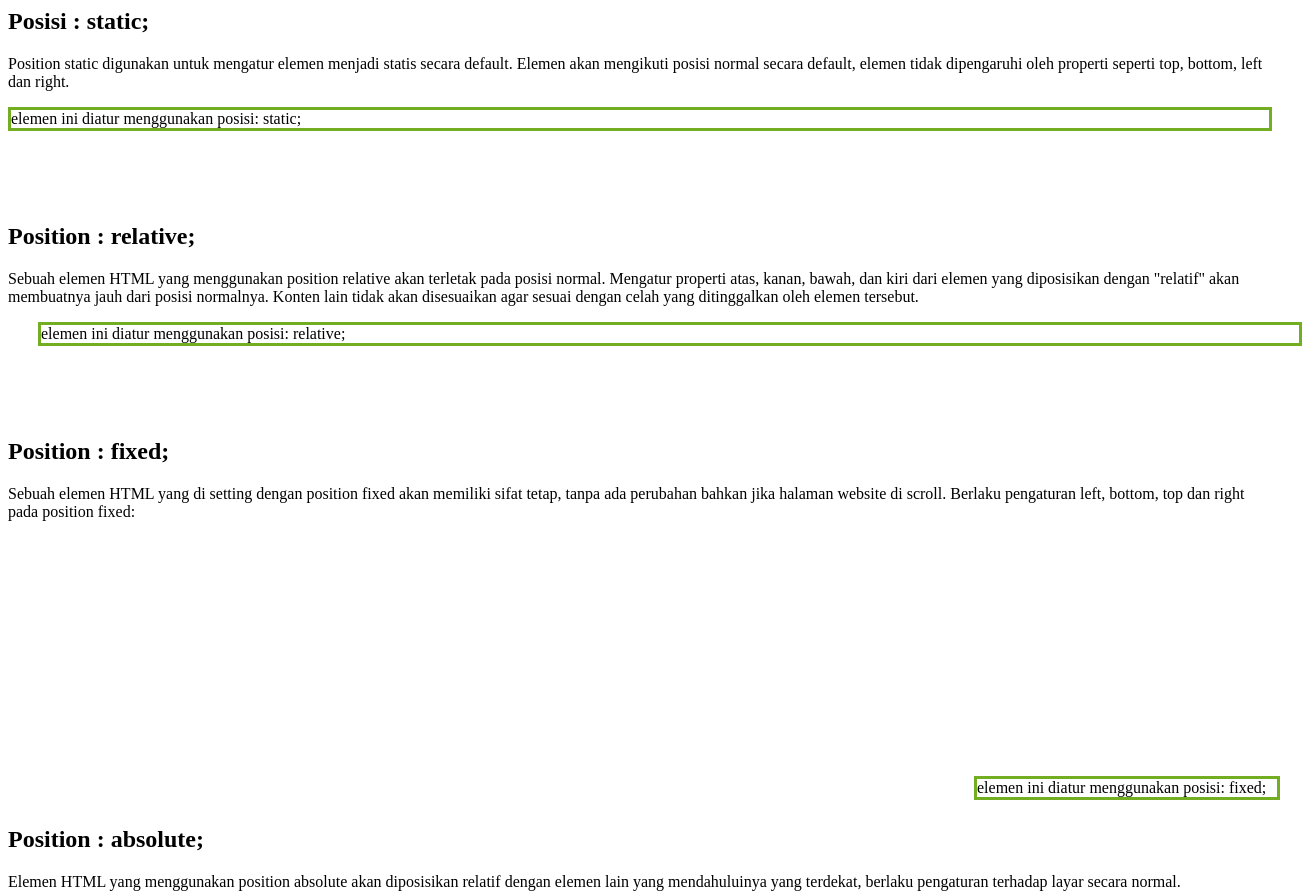
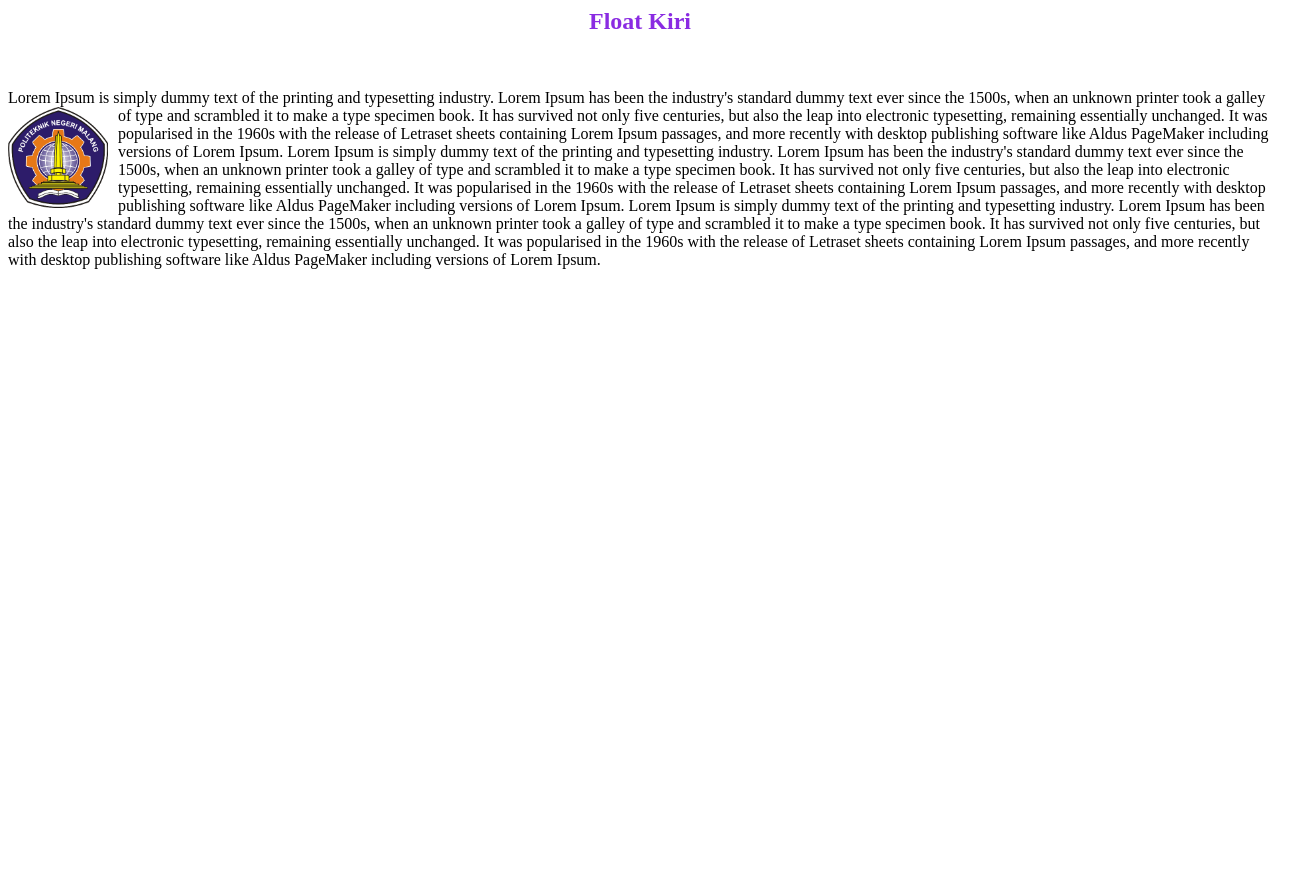
Before and after one commit to Nandaricco04/dasarWeb, a plain HTML site: page index.html in a window 1280 px wide. Shown: the top 894 px of the page, 1302 px wide, since content can reach past the window. After the commit the page ends 800 px from the top, so only its background shows below. Drawn offline with Linux system fonts and the light colour scheme.

Commit message:
bagian 11

```diff
--- a/index.html
+++ b/index.html
@@ -1,77 +1,35 @@
 <html>
     <head>
-        <title>Position CSS</title>
-        <link rel="stylesheet" type="text/css" href="stylePosition.css">
+        <title>Menggunakan Float</title>
+        <link rel="stylesheet" type="text/css" href="styleFloat.css">
     </head>
 
     <body>
-        <h2>Posisi : static;</h2>
-
-        <p>Position static digunakan untuk mengatur elemen menjadi statis secara default.
-        Elemen akan mengikuti posisi normal secara default,
-        elemen tidak dipengaruhi oleh properti seperti top, bottom, left dan right.</p>
-
-        <div class="static">
-            elemen ini diatur menggunakan posisi: static;
-        </div>
-        <br><br><br><br>
-
-        <h2>Position : relative;</h2>
-        <p> Sebuah elemen HTML yang menggunakan position relative akan terletak pada posisi normal.
-        Mengatur properti atas, kanan, bawah, dan kiri dari elemen yang diposisikan dengan "relatif"
-        akan membuatnya jauh dari posisi normalnya.
-        Konten lain tidak akan disesuaikan agar sesuai dengan celah yang ditinggalkan oleh elemen tersebut.</p>
-
-        <div class="relative">
-            elemen ini diatur menggunakan posisi: relative;
-        </div>
-        <br><br><br><br>
-
-        <h2>Position : fixed;</h2>
-        <p>Sebuah elemen HTML yang di setting dengan position fixed akan memiliki sifat tetap,
-        tanpa ada perubahan bahkan jika halaman website di scroll.
-        Berlaku pengaturan left, bottom, top dan right pada position fixed:</p>
-
-        <div class="fixed">
-            elemen ini diatur menggunakan posisi: fixed;
-        </div>
-        <br><br><br>
-        <br><br><br>
-        <br><br><br>
-        <br><br><br>
-        <br><br><br>
-
-        <h2>Position : absolute;</h2>
-        <p>Elemen HTML yang menggunakan position absolute akan diposisikan relatif dengan
-        elemen lain yang mendahuluinya yang terdekat,
-        berlaku pengaturan terhadap layar secara normal.</p>
-
-        <div class="relative1">element ini diatur menggunakan posisi: relative
-            <div class="absolute">element ini diatur menggunakan posisi: absolute</div>
-        </div>
-        <br><br><br>
-        <br><br><br>
-
-        <h2>Position : sticky;</h2>
-        <p>Cobalah untuk <b>scroll</b> untuk mengetahui bagaimana posisi sticky berkerja</p>
-        <p>Catatan: IE/Edge 15 dan versi yang lebih lama tidak mendukung sticky.</p>
-
-        <div class="sticky">Hola aku adalah sticky!</div>
-
-        <div style="padding-bottom: 2000;">
-            <p>Dalam contoh ini, elemen sticky menempel pada posisi paling atas halaman (top:0),
-                ketika mencapai posisi scrollnya.
-            </p>
-            <p>Cobalah untuk melakukan scroll.</p>
+        <h2>Float Kiri</h2><br>
+        <div class="float1">
             <p>
-                Cobalah untuk melakukan scroll.. Lorem ipsum dolor sit amet, illum definitiones no quo, maluisset
-                concludaturque et eum, altera fabulas ut quo. Atqui causae gloriatur ius te, id agam omnis evertitur eum.
-                Affert laboramus repudiandae nec et. Incident efficitur his ad. Eum no molestiae voluptatibus.
-            </p>
-            <p>
-                Cobalah untuk melakukan scroll.. Lorem ipsum dolor sit amet, illum definitiones no quo, maluisset
-                concludaturque et eum, altera fabulas ut quo. Atqui causae gloriatur ius te, id agam omnis evertitur eum.
-                Affert laboramus repudiandae nec et. Incident efficitur his ad. Eum no molestiae voluptatibus.
+                Lorem Ipsum is simply dummy text of the printing and typesetting industry.
+                Lorem Ipsum has been the industry's standard dummy text ever since the 1500s,
+                when an unknown printer took a galley of type and scrambled it to make a type specimen book.
+                <img class="gambar" src="img/lambang-polinema1.png">
+                It has survived not only five centuries, but also the leap into electronic typesetting,
+                remaining essentially unchanged. It was popularised in the 1960s with the release of Letraset
+                sheets containing Lorem Ipsum passages, and more recently with desktop publishing software
+                like Aldus PageMaker including versions of Lorem Ipsum.
+                Lorem Ipsum is simply dummy text of the printing and typesetting industry.
+                Lorem Ipsum has been the industry's standard dummy text ever since the 1500s,
+                when an unknown printer took a galley of type and scrambled it to make a type specimen book.
+                It has survived not only five centuries, but also the leap into electronic typesetting,
+                remaining essentially unchanged. It was popularised in the 1960s with the release of Letraset
+                sheets containing Lorem Ipsum passages, and more recently with desktop publishing software
+                like Aldus PageMaker including versions of Lorem Ipsum.
+                Lorem Ipsum is simply dummy text of the printing and typesetting industry.
+                Lorem Ipsum has been the industry's standard dummy text ever since the 1500s,
+                when an unknown printer took a galley of type and scrambled it to make a type specimen book.
+                It has survived not only five centuries, but also the leap into electronic typesetting,
+                remaining essentially unchanged. It was popularised in the 1960s with the release of Letraset
+                sheets containing Lorem Ipsum passages, and more recently with desktop publishing software
+                like Aldus PageMaker including versions of Lorem Ipsum.
             </p>
         </div>
     </body>
--- /dev/null
+++ b/styleFloat.css
@@ -0,0 +1,10 @@
+h2{
+    text-align: center;
+    color: blueviolet;
+}
+
+.gambar{
+    width: 100px;
+    float: left;
+    margin-right: 10px;
+}
```
Also changed, not shown: positionCSS.html (added, +78 -0 lines), img/lambang-polinema1.png (added).
